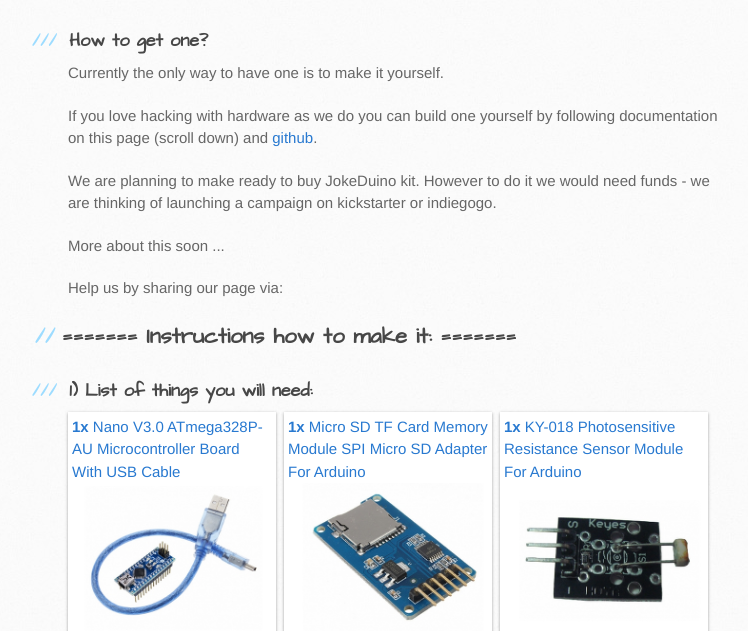
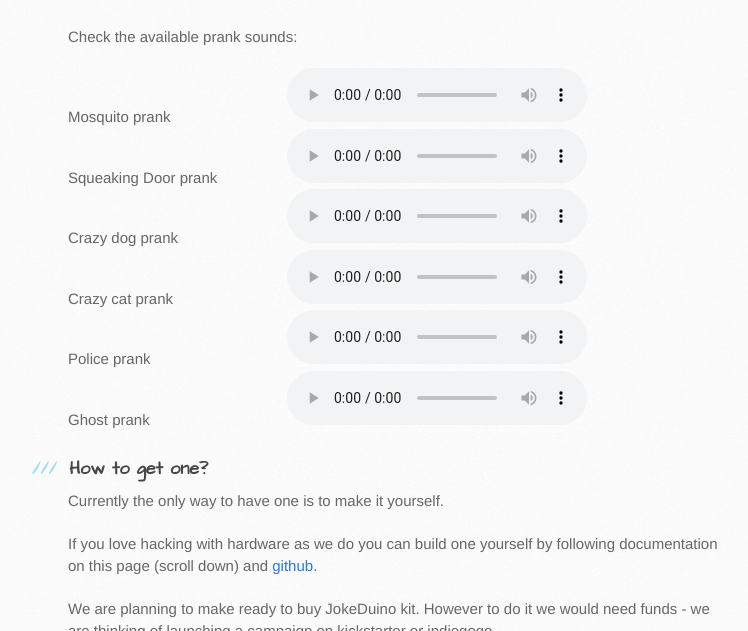
Before and after one commit to jokeduino/website, a plain HTML site: page index.html in a window 1280 px wide. Shown: the part 1424-2055 px from the top of the page, without its empty margins (102-850 px from the left). Drawn offline with Linux system fonts and the light colour scheme.

Commit message:
added sounds to the website

```diff
--- a/index.html
+++ b/index.html
@@ -63,11 +63,83 @@ $ git checkout gh-pages
 <a name="designer-templates" class="anchor" href="#designer-templates"><span class="octicon octicon-link"></span></a>How it works</h3>
 
 <p>It can sense the sorrounding evironment and generate weird sounds in right moment in time. <br />
-  See how to make a mosquito prank with Jokeduino ;-)</p>
+  See how to make a mosquito prank with JokeDuino ;-)</p>
 
 <iframe width="640" height="360" src="http://www.youtube.com/embed/YpBk7Ca0gYo?rel=0" frameborder="0" allowfullscreen></iframe>
 
+<br />
+<br />
+<p>Check the available prank sounds:</p>
+<table class="audioList">
+  <tbody>
+    <tr>
+      <td>Mosquito prank</td>
+      <td>
+          <audio controls>
+          <source src="sounds/insects/mosq1.wav" type="audio/wav">
+          <source src="sounds/insects/mosq1.mp3" type="audio/mpeg">
+          Your browser does not support the audio tag.
+          </audio>
+      </td>
+    </tr>
 
+    <tr>
+      <td>Squeaking Door prank</td>
+      <td>
+          <audio controls>
+          <source src="sounds/doors/door1.wav" type="audio/wav">
+          <source src="sounds/doors/door1.mp3" type="audio/mpeg">
+          Your browser does not support the audio tag.
+          </audio>
+      </td>
+    </tr>
+
+    <tr>
+      <td>Crazy dog prank</td>
+      <td>
+          <audio controls>
+          <source src="sounds/dogs/dog1.wav" type="audio/wav">
+          <source src="sounds/dogs/dog1.mp3" type="audio/mpeg">
+          Your browser does not support the audio tag.
+          </audio>
+      </td>
+    </tr>
+
+    <tr>
+      <td>Crazy cat prank</td>
+      <td>
+          <audio controls>
+          <source src="sounds/cats/cat1.wav" type="audio/wav">
+          <source src="sounds/cats/cat1.mp3" type="audio/mpeg">
+          Your browser does not support the audio tag.
+          </audio>
+      </td>
+    </tr>
+
+    <tr>
+      <td>Police prank</td>
+      <td>
+          <audio controls>
+          <source src="sounds/police/police1.wav" type="audio/wav">
+          <source src="sounds/police/police1.mp3" type="audio/mpeg">
+          Your browser does not support the audio tag.
+          </audio>
+      </td>
+    </tr>
+
+    <tr>
+      <td>Ghost prank</td>
+      <td>
+          <audio controls>
+          <source src="sounds/ghosts/ghost1.wav" type="audio/wav">
+          <source src="sounds/ghosts/ghost1.mp3" type="audio/mpeg">
+          Your browser does not support the audio tag.
+          </audio>
+      </td>
+    </tr>
+
+  </tbody>
+</table>
 
 
 
@@ -105,7 +177,7 @@ $ git checkout gh-pages
 
 
 
-
+<br />
 
 <h2>======= Instructions how to make it: =======</h2>
 
@@ -269,7 +341,8 @@ $ git checkout gh-pages
 <p>See how to place it inside the box when everything is connected.</p>
 <iframe width="640" height="360" src="http://www.youtube.com/embed/wZD5z3XCLJM?rel=0" frameborder="0" allowfullscreen></iframe>
 
-
+<br />
+<br />
 <h2>======= Troubleshooting / FAQ  ======= </h2>
 
 <p>Comming soon ...</p>
--- a/stylesheets/stylesheet.css
+++ b/stylesheets/stylesheet.css
@@ -528,3 +528,11 @@ body:last-child .shadow {
       /* Remove filter from IE9 */
       filter: none;
 }
+
+.audioList{
+    border: none;
+}
+.audioList td{
+  text-align: left;
+  border: none;
+}
```
Also changed, not shown: 13 other files.
